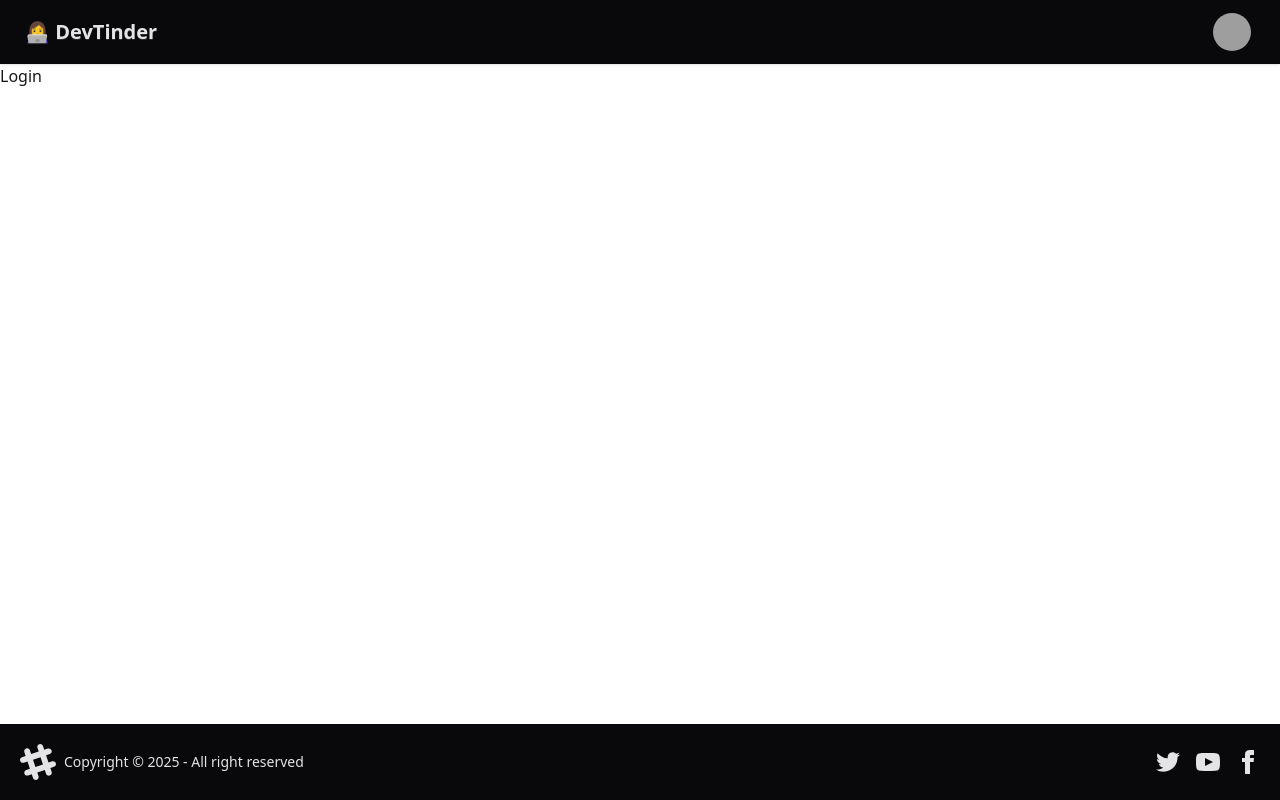
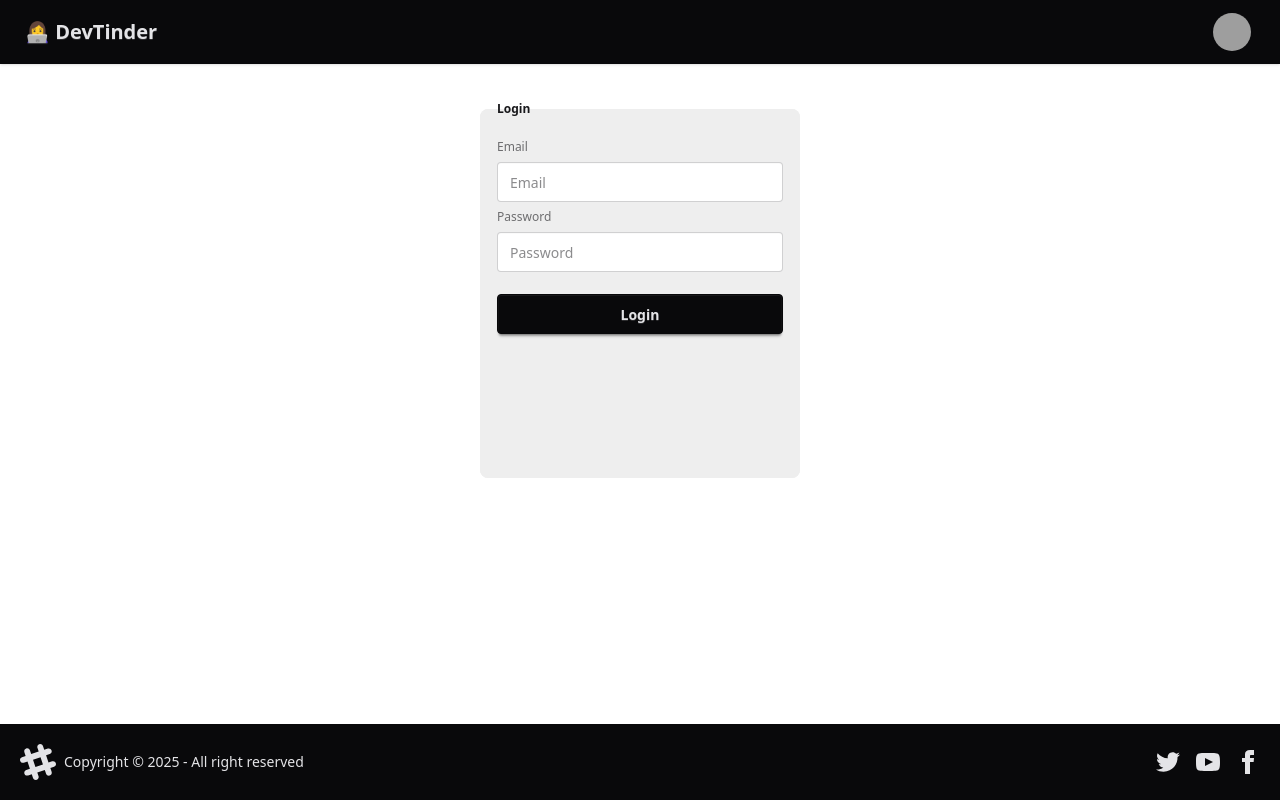
Before and after one commit to Ophidev/DevTinder, a React (Vite) app in the folder DevTinder-Frontend/: page /login in a window 1280 px wide. Built offline with nearby package versions, Linux system fonts and the light colour scheme; grey boxes are pictures that could not be loaded.

Commit message:
- updating code

```diff
--- a/DevTinder-Frontend/package.json
+++ b/DevTinder-Frontend/package.json
@@ -11,6 +11,7 @@
   },
   "dependencies": {
     "@tailwindcss/vite": "^4.1.14",
+    "axios": "^1.12.2",
     "react": "^19.1.1",
     "react-dom": "^19.1.1",
     "react-router-dom": "^6.30.1",
--- a/DevTinder-Frontend/src/components/Body.jsx
+++ b/DevTinder-Frontend/src/components/Body.jsx
@@ -5,7 +5,7 @@ import Footer from './Footer'
 
 const Body = () => {
   return (
-    <div>
+    <div className='w-screen h-screen overflow-hidden'>
         <Navbar/>
         <Outlet/>
         <Footer/>
--- a/DevTinder-Frontend/src/components/Login.jsx
+++ b/DevTinder-Frontend/src/components/Login.jsx
@@ -1,9 +1,44 @@
-import React from 'react'
+import { useState } from "react";
+import axios from "axios";
 
 const Login = () => {
+  const [email, setEmail] = useState("");
+  const [password, setPassword] = useState("");
+
+  const handleLogin = () => {
+
+
+  };
+
   return (
-    <div>Login</div>
-  )
-}
+    <div className="w-full h-full flex  justify-center pt-7">
+      <fieldset className=" fieldset bg-base-300 border-base-300 rounded-box  w-1/4 h-1/2 border p-4">
+        <legend className="fieldset-legend">Login</legend>
 
-export default Login
+        <label className="label">Email</label>
+        <input
+          type="email"
+          className="input"
+          placeholder="Email"
+          value={email}
+          onChange={(e) => setEmail(e.target.value)}
+        />
+
+        <label className="label">Password</label>
+        <input
+          type="password"
+          className="input"
+          placeholder="Password"
+          value={password}
+          onChange={(e) => setPassword(e.target.value)}
+        />
+
+        <button className="btn btn-neutral mt-4" onClick={handleLogin}>
+          Login
+        </button>
+      </fieldset>
+    </div>
+  );
+};
+
+export default Login;
```
Also changed, not shown: 1 other file (tests, documents, lock files or other folders).
